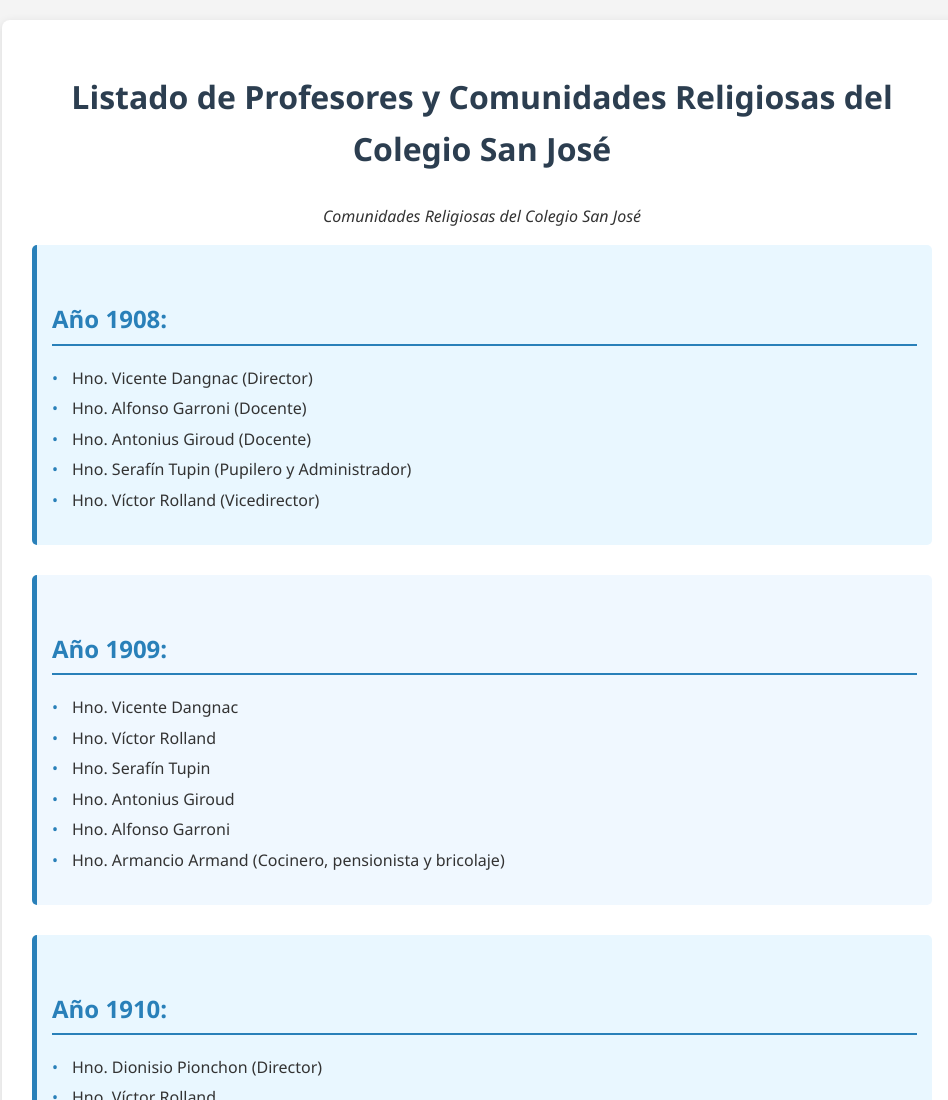
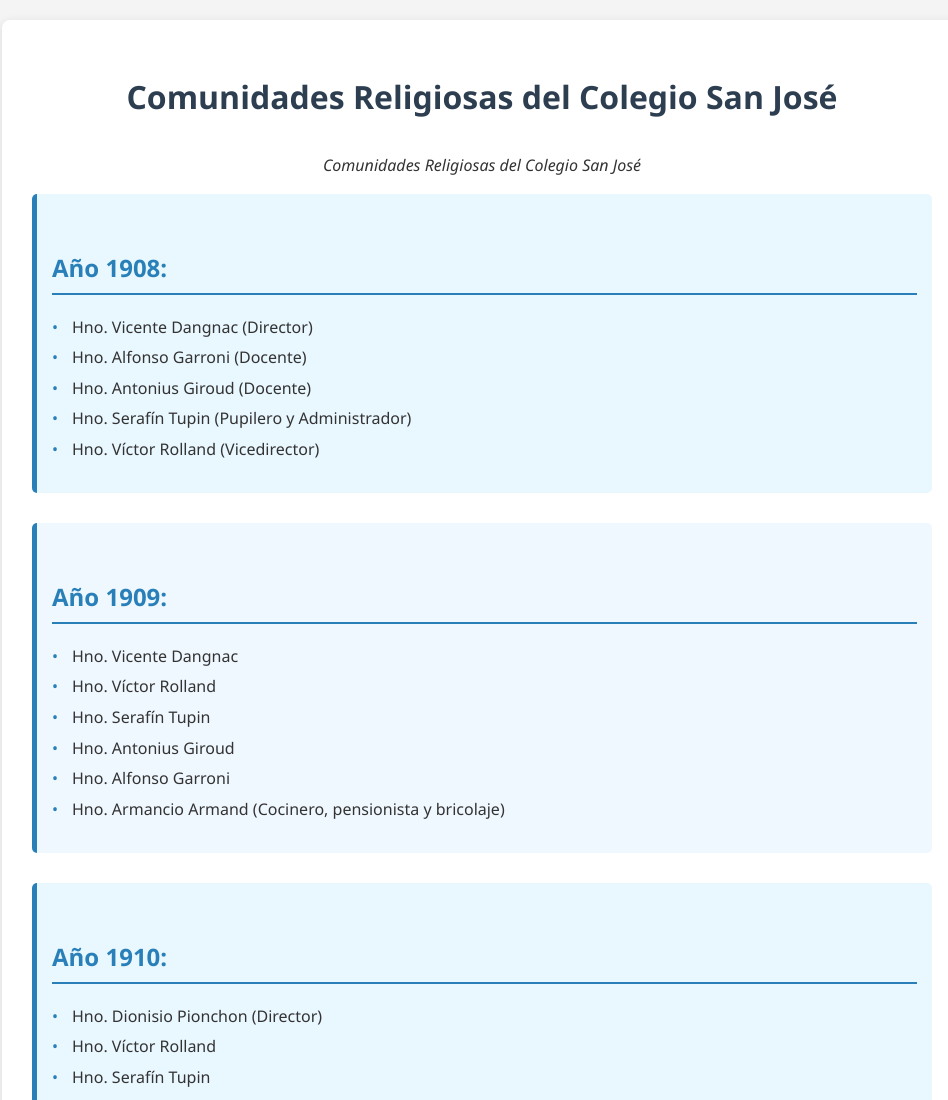
Before and after one commit to EmiFelissia/ColegioSanJos-, a plain HTML site: page index.html in a window 1280 px wide. Shown: the top 1100 px of the page, without its empty margins (158-1106 px from the left). Drawn offline with Linux system fonts and the light colour scheme.

Commit message:
actualizacion titulo index.html

```diff
--- a/index.html
+++ b/index.html
@@ -3,7 +3,7 @@
 <head>
     <meta charset="UTF-8">
     <meta name="viewport" content="width=device-width, initial-scale=1.0">
-    <title>Comunidades Religiosas del Colegio San José - Tandil</title>
+    <title></title>
     <style>
         body {
             font-family: 'Segoe UI', Tahoma, Geneva, Verdana, sans-serif;
@@ -107,7 +107,7 @@
 </head>
 <body>
     <div class="container">
-        <h1>Listado de Profesores y Comunidades Religiosas del Colegio San José</h1>
+        <h1>Comunidades Religiosas del Colegio San José</h1>
         <p style="text-align: center; font-style: italic;">Comunidades Religiosas del Colegio San José</p>
 
         <div class="year-section">
```
